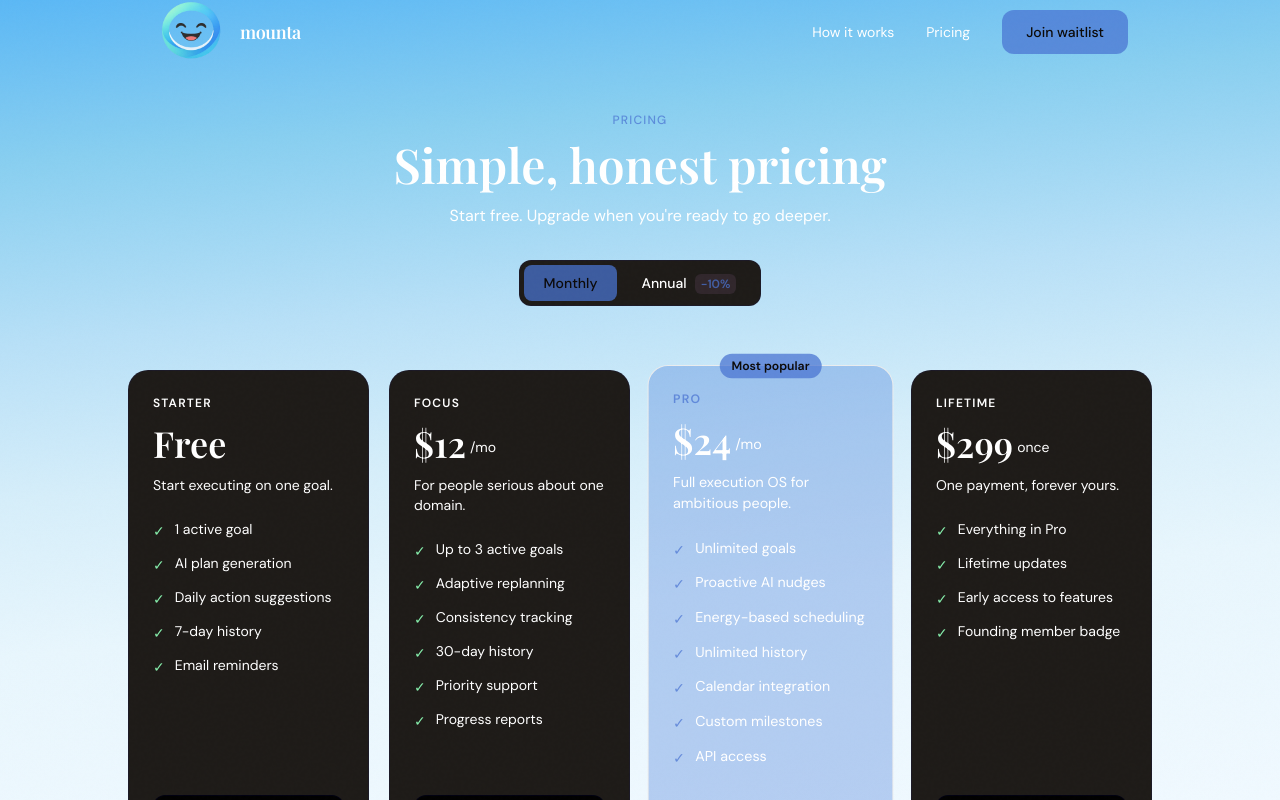
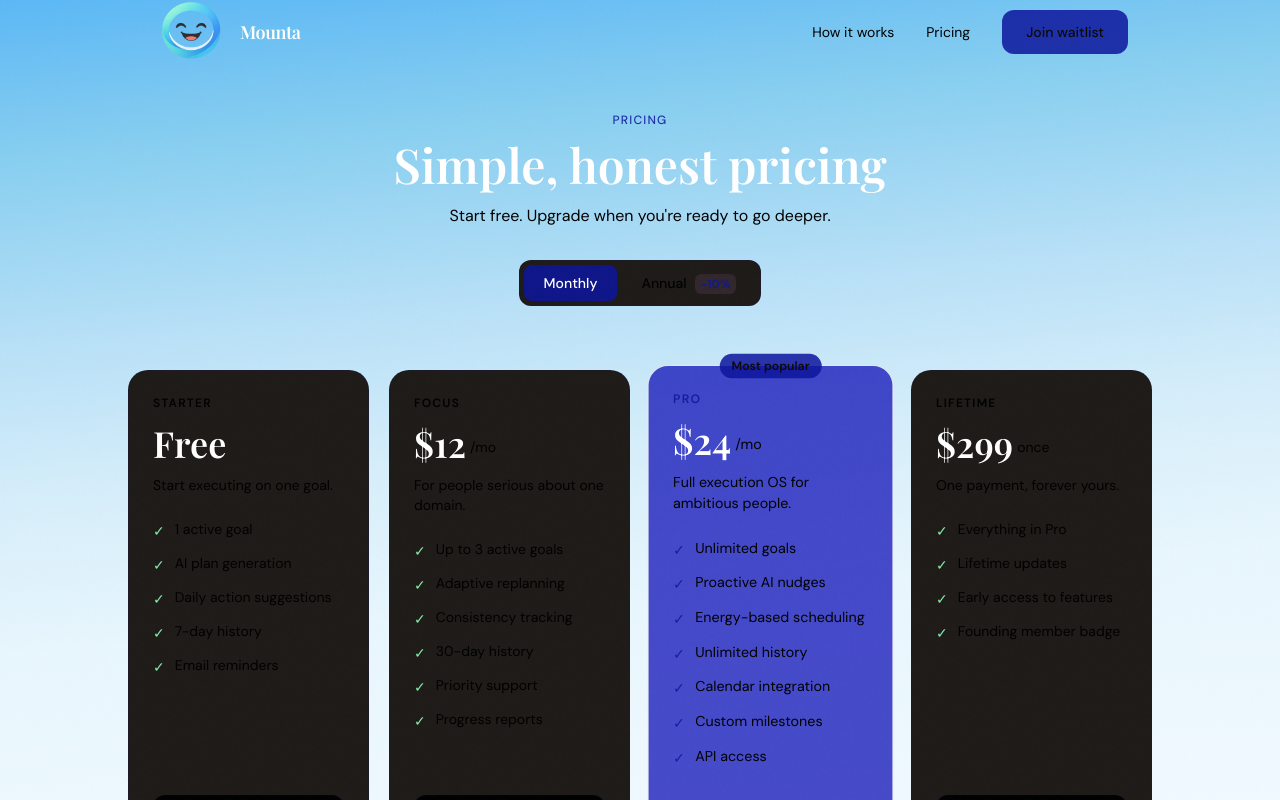
Before and after one commit to mountagad1/mounta, a Next.js app: page /pricing in a window 1280 px wide. Shown: the top 800 px of the page. Built offline with nearby package versions, Linux system fonts and the light colour scheme; a web font is replaced by a local one.

Commit message:
feat(ui): update navbar pricing and global styles

```diff
--- a/app/globals.css
+++ b/app/globals.css
@@ -5,17 +5,18 @@
 @tailwind utilities;
 
 :root {
-  --bg: #ffffff;
+  --bg: #000000;
   --bg-elevated: #000000;
   --bg-card: #1e1b18;
   --border: rgba(4, 21, 210, 0.08);
   --border-strong: rgba(255,255,255,0.15);
   --text: #ffffff;
-  --text-muted: #ffffff;
+  --text-muted: #000000;
   --text-subtle: #ffffff;
-  --accent: rgba(73, 116, 210, 0.733);
+  --accent: #0e169dda;
   --accent-dim: rgba(151, 108, 162, 0.15);
-  --accent-glow: rgba(76, 129, 219, 0.355);
+  --accent: #0e169dda;
+  --accent-glow: #171abbc8;
   --green: #86efac;
   --red: #fca5a5;
   --radius: 12px;
--- a/app/pricing/page.tsx
+++ b/app/pricing/page.tsx
@@ -36,7 +36,7 @@ export default function PricingPage() {
                 className="px-5 py-2 rounded-lg text-sm font-medium transition-all duration-200"
                 style={{
                   background: billing === b ? "var(--accent)" : "transparent",
-                  color: billing === b ? "#0c0a09" : "var(--text-muted)",
+                  color: billing === b ? "#ffffff" : "var(--text-muted)",
                 }}
               >
                 {b === "monthly" ? "Monthly" : "Annual"}
@@ -44,8 +44,8 @@ export default function PricingPage() {
                   <span
                     className="ml-2 text-xs px-1.5 py-0.5 rounded-md font-semibold"
                     style={{
-                      background: billing === "annual" ? "rgba(0,0,0,0.2)" : "var(--accent-dim)",
-                      color: billing === "annual" ? "#0c0a09" : "var(--accent)",
+                      background: billing === "annual" ? "#59565633" : "var(--accent-dim)",
+                      color: billing === "annual" ? "#111010" : "var(--accent)",
                     }}
                   >
                     -10%
--- a/components/Navbar.tsx
+++ b/components/Navbar.tsx
@@ -21,7 +21,7 @@ export default function Navbar() {
       className="fixed top-0 left-0 right-0 z-50 transition-all duration-300"
       style={{
         background: scrolled
-          ? "rgba(255, 255, 255, 0.92)"
+          ? "rgba(0, 0, 0, 0.92)"
           : "transparent",
         backdropFilter: scrolled ? "blur(16px)" : "none",
         borderBottom: scrolled ? "1px solid rgba(255, 255, 255, 0.06)" : "none",
@@ -60,7 +60,7 @@ export default function Navbar() {
     className="font-display font-semibold text-lg tracking-tight"
     style={{ color: "var(--text)" }}
   >
-    mounta
+    Mounta
   </span>
 </Link>
 
@@ -98,7 +98,7 @@ export default function Navbar() {
           <span
             className="block w-5 h-0.5 transition-all duration-200"
             style={{
-              background: "var(--text-muted)",
+              background: "var(--text)",
               transform: menuOpen ? "rotate(45deg) translate(2px, 2px)" : "none",
             }}
           />
```
